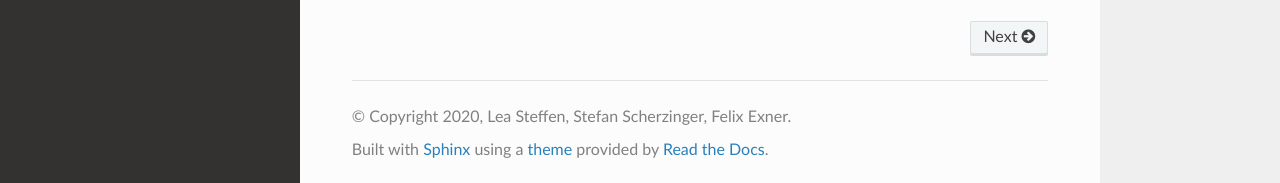
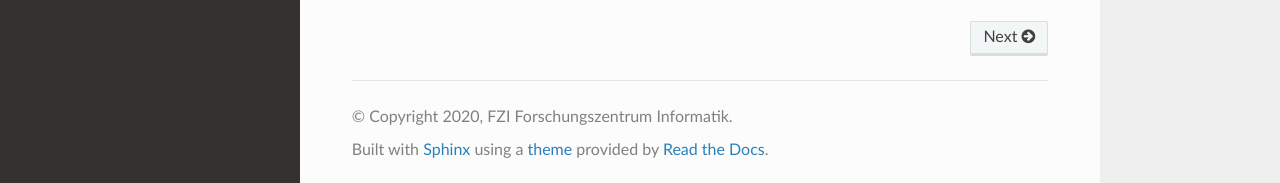
Before and after one commit to fzi-forschungszentrum-informatik/fzi_robot_interface_proposal, a Sphinx documentation site: the page built from MS1/research/source/index.rst, in a window 1280 px wide and 986 px high. Shown: the part 800-983 px from the top of the window. Built offline with Sphinx 7.4.7 and the Read the Docs theme 2.0.0, drawn with Linux system fonts in a browser that asks for light colours.

Commit message:
Changed copyright

```diff
--- a/MS1/research/source/conf.py
+++ b/MS1/research/source/conf.py
@@ -45,7 +45,7 @@ master_doc = 'index'
 
 # General information about the project.
 project = u'Cartesian Interface in ROS'
-copyright = u'2020, Lea Steffen, Stefan Scherzinger, Felix Exner'
+copyright = u'2020, FZI Forschungszentrum Informatik'
 author = u'Lea Steffen, Stefan Scherzinger, Felix Exner'
 
 # The version info for the project you're documenting, acts as replacement for
```
